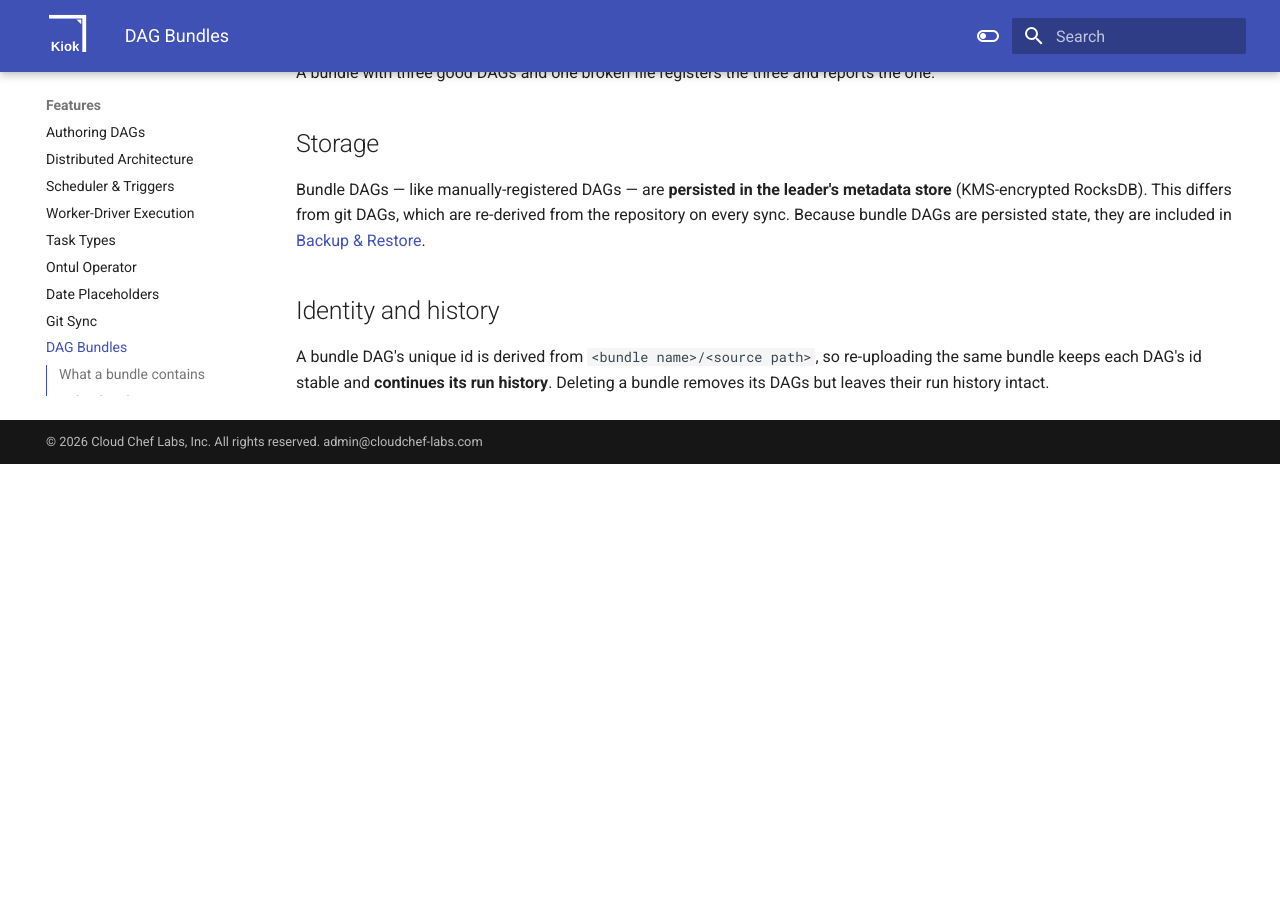
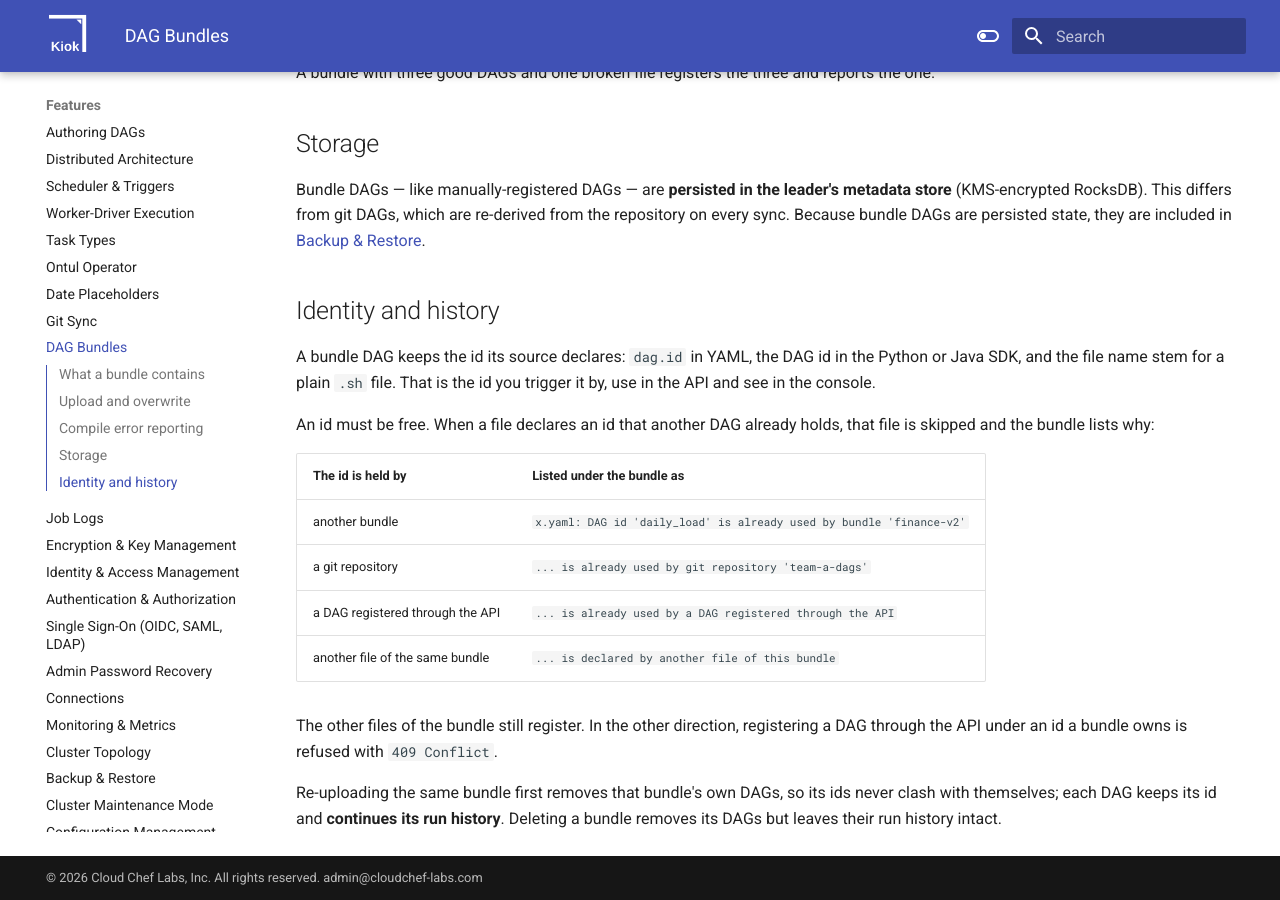
Before and after one commit to cloudcheflabs/kiok-docs, an MkDocs documentation site: the page built from docs/features/bundles.md, in a window 1280 px wide and 900 px high, scrolled down 1130 px. Built offline with MkDocs 1.6.1 and Material for MkDocs 9.7.7, drawn with Linux system fonts in a browser that asks for light colours; the version menu is left out; before the commit the page ends 1594 px from its top, so only the background shows below that.

Commit message:
docs: server-side sign-out; bundle DAGs keep their declared ids
Co-Authored-By: Claude Opus 5.5 <noreply@anthropic.com>

```diff
--- a/docs/features/bundles.md
+++ b/docs/features/bundles.md
@@ -36,4 +36,17 @@ Bundle DAGs — like manually-registered DAGs — are **persisted in the leader'
 
 ## Identity and history
 
-A bundle DAG's unique id is derived from `<bundle name>/<source path>`, so re-uploading the same bundle keeps each DAG's id stable and **continues its run history**. Deleting a bundle removes its DAGs but leaves their run history intact.
+A bundle DAG keeps the id its source declares: `dag.id` in YAML, the DAG id in the Python or Java SDK, and the file name stem for a plain `.sh` file. That is the id you trigger it by, use in the API and see in the console.
+
+An id must be free. When a file declares an id that another DAG already holds, that file is skipped and the bundle lists why:
+
+| The id is held by | Listed under the bundle as |
+|---|---|
+| another bundle | `x.yaml: DAG id 'daily_load' is already used by bundle 'finance-v2'` |
+| a git repository | `... is already used by git repository 'team-a-dags'` |
+| a DAG registered through the API | `... is already used by a DAG registered through the API` |
+| another file of the same bundle | `... is declared by another file of this bundle` |
+
+The other files of the bundle still register. In the other direction, registering a DAG through the API under an id a bundle owns is refused with `409 Conflict`.
+
+Re-uploading the same bundle first removes that bundle's own DAGs, so its ids never clash with themselves; each DAG keeps its id and **continues its run history**. Deleting a bundle removes its DAGs but leaves their run history intact.
```
Also changed, not shown: docs/features/auth-authz.md (+2 -1 lines), docs/features/dag-authoring.md (+5 -5 lines).
